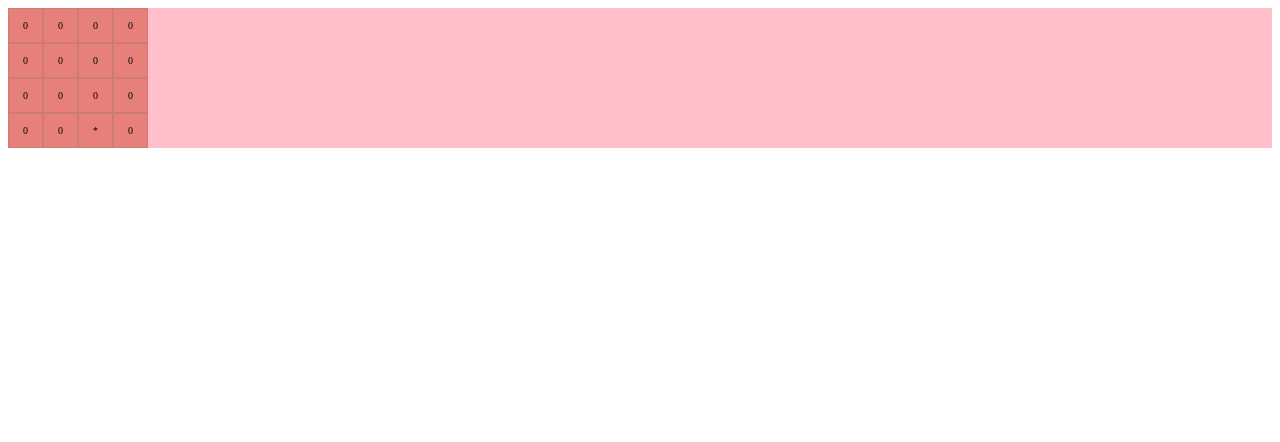
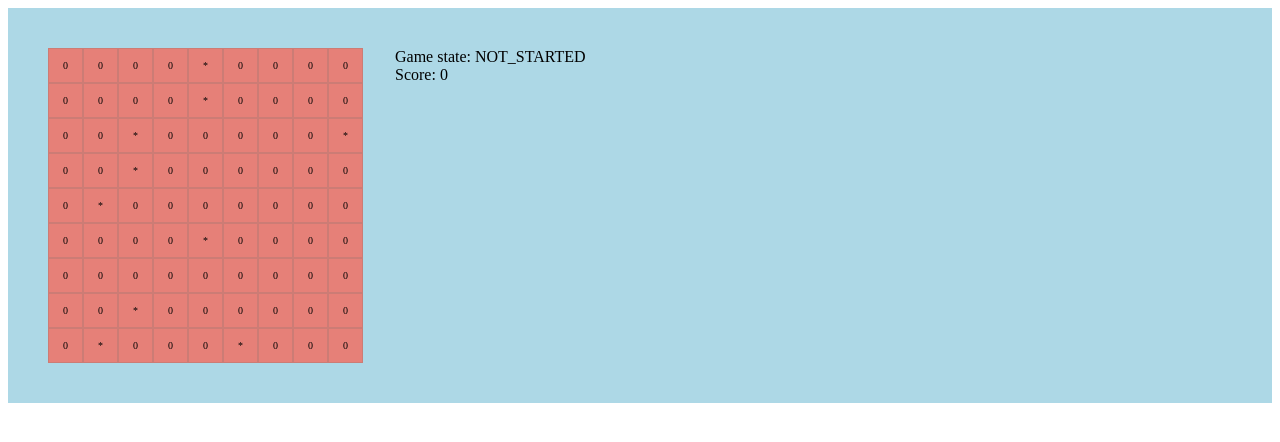
Before and after one commit to damianpolak/minesweeper, an Angular app: page / in a window 1280 px wide. Shown: the top 442 px of the page. Built offline with nearby package versions, Linux system fonts and the light colour scheme.

Commit message:
outputs from board, export from app to game component

```diff
--- a/src/app/app.component.html
+++ b/src/app/app.component.html
@@ -1 +1,2 @@
-<app-board [level]="selectedLevel"></app-board>
+<!-- <app-board [level]="selectedLevel" (onGameStateChange)="updateGameState($event)"></app-board> -->
+<app-game></app-game>
--- a/src/app/app.component.ts
+++ b/src/app/app.component.ts
@@ -7,15 +7,10 @@ import { Global } from './core/classes/global.class';
   templateUrl: './app.component.html',
   styleUrls: ['./app.component.scss']
 })
-export class AppComponent implements OnInit {
-  title = 'minesweeper';
-  public selectedLevel: Level;
+export class AppComponent {
+  // public selectedLevel: Level;
 
   constructor() {
-    this.selectedLevel = Global.getLevel(LEVELS.TEST);
-  }
-
-  ngOnInit(): void {
-
+    // this.selectedLevel = Global.getLevel(LEVELS.LOW);
   }
 }
--- a/src/app/board/board.component.ts
+++ b/src/app/board/board.component.ts
@@ -1,5 +1,5 @@
-import { Component, Input, OnInit } from '@angular/core';
-import { LEVELS, Level, STATES } from '../core/interfaces/global.interface';
+import { Component, EventEmitter, Input, OnInit, Output } from '@angular/core';
+import { GameState, LEVELS, Level, STATES } from '../core/interfaces/global.interface';
 import { Address, Field, SYMBOLS } from '../core/interfaces/field.interface';
 import { Global } from '../core/classes/global.class';
 
@@ -11,6 +11,8 @@ import { Global } from '../core/classes/global.class';
 export class BoardComponent implements OnInit {
 
   @Input() level: Level = { name: LEVELS.LOW, row: 10, col: 10, mines: 5 };
+  @Output() onGameStateChange = new EventEmitter<GameState>();
+  @Output() onMatrixUpdate = new EventEmitter<Field[][]>();
 
   public boardReady: boolean = false;
   public matrix: Field[][] = [];
@@ -18,6 +20,8 @@ export class BoardComponent implements OnInit {
   private _col: number = 0;
   private _row: number = 0;
   public addressClicked: Address = { row: 0, col: 0};
+
+  constructor() {}
 
   ngOnInit(): void {
     console.log(`=== level`, this.level);
@@ -63,9 +67,10 @@ export class BoardComponent implements OnInit {
     return addresses;
   }
 
-  public setGameState(state: STATES): { before: STATES, after: STATES } {
-    let result = { before: this._gameState, after: state };
+  public setGameState(state: STATES): GameState {
+    let result: GameState = { before: this._gameState, current: state };
     this._gameState = state;
+    this.onGameStateChange.emit(result);
     return result;
   }
 
@@ -88,22 +93,27 @@ export class BoardComponent implements OnInit {
     }
 
     if (this.getGameState() === STATES.FIRST_CLICK) {
+      // this.score.init(this.matrix);
       this.setGameState(STATES.RUNNING);
     }
 
     if (this.getGameState() === STATES.RUNNING) {
-      if (this.isFieldMines(addr.row, addr.col)) {
+      if (this.isFieldMined(addr.row, addr.col)) {
         this.setGameState(STATES.LOSE);
       }
 
       if (this.isFieldEmpty(addr.row, addr.col)) {
-        return this.discoverEmptyFields(addr.row, addr.col);
+        // return this.discoverEmptyFields(addr.row, addr.col);
+        this.discoverEmptyFields(addr.row, addr.col);
       }
 
       if (this.isFieldMarked(addr.row, addr.col)) {
-        return this.discoverMarkedFields(addr.row, addr.col);
+        // return this.discoverMarkedFields(addr.row, addr.col);
+        this.discoverMarkedFields(addr.row, addr.col);
       }
     }
+
+    this.onMatrixUpdate.emit(this.matrix);
   }
 
   public onPlayerRightClick(event: any): void {
@@ -182,7 +192,7 @@ export class BoardComponent implements OnInit {
     }
   }
 
-  public isFieldMines(x: number, y: number): boolean {
+  public isFieldMined(x: number, y: number): boolean {
     return this.matrix[x][y].value === SYMBOLS.MINE ? true : false;
   };
 
@@ -213,6 +223,7 @@ export class BoardComponent implements OnInit {
     this.discoveredList.push([`${x}|${y}|${this.matrix[x][y].value}`]);
     return [x, y];
   };
+
 
   public discoverEmptyFields(x: number, y: number): void {
     if (this.testMatrixEdges(x, y)) {
--- /dev/null
+++ b/src/app/core/services/score.service.ts
@@ -0,0 +1,38 @@
+import { Injectable } from '@angular/core';
+import { Field, SYMBOLS } from '../interfaces/field.interface';
+
+@Injectable({
+  providedIn: 'root'
+})
+export class ScoreService {
+
+  private _discovered: number = 0;
+  private _toDiscover: number = 0;
+
+  get discovered(): number {
+    return this._discovered;
+  }
+
+  get toDiscover(): number {
+    return this._toDiscover;
+  }
+
+  get toDiscoverPerc(): number {
+    return (100 * this._toDiscover) / this._discovered;
+  }
+
+  constructor() { }
+
+  public init(inputMatrix: Field[][]): void {
+    inputMatrix.forEach(row => {
+      row.forEach(cell => {
+        this._toDiscover = cell.value != SYMBOLS.MINE ? this._toDiscover++ : this._toDiscover;
+      })
+    });
+  }
+
+  public increment(): number {
+    this._discovered++;
+    return this._discovered;
+  }
+}
--- a/src/app/game/game.component.html
+++ b/src/app/game/game.component.html
@@ -1 +1,9 @@
-<p>game works!</p>
+<div class="game">
+  <div class="board">
+    <app-board [level]="selectedLevel" (onGameStateChange)="updateGameState($event)" (onMatrixUpdate)="updateGameScore($event)"></app-board>
+  </div>
+  <div class="score">
+    <span>Game state: {{ gameState }}</span>
+    <span>Score: {{ discovered }}</span>
+  </div>
+</div>
--- a/src/app/game/game.component.scss
+++ b/src/app/game/game.component.scss
@@ -0,0 +1,15 @@
+.game {
+  display: flex;
+  flex-direction: row;
+  padding: 2.5rem;
+  background-color: lightblue;
+
+  .board {
+    padding-right: 2rem;
+  }
+
+  .score {
+    display: flex;
+    flex-direction: column;
+  }
+}
--- a/src/app/game/game.component.ts
+++ b/src/app/game/game.component.ts
@@ -1,10 +1,39 @@
 import { Component } from '@angular/core';
+import { Game } from '../core/interfaces/game.interface';
+import { GameScore, GameState, LEVELS, Level, STATES } from '../core/interfaces/global.interface';
+import { Global } from '../core/classes/global.class';
+import { Field } from '../core/interfaces/field.interface';
+import { ScoreService } from '../core/services/score.service';
 
 @Component({
   selector: 'app-game',
   templateUrl: './game.component.html',
   styleUrls: ['./game.component.scss']
 })
-export class GameComponent {
+export class GameComponent implements Game {
+  selectedLevel: Level;
+  gameState: STATES;
+
+  constructor(public score: ScoreService) {
+    this.selectedLevel = Global.getLevel(LEVELS.LOW);
+    this.gameState = STATES.NOT_STARTED;
+    this.discovered = 0;
+    this.toDiscover = 0;
+    this.matrix = [];
+  }
+
+  public readonly matrix: Field[][];
+
+  public discovered: number;
+  public toDiscover: number;
+
+  public updateGameState(state: GameState): void {
+    this.gameState = state.current;
+    console.log(`=== updateGameState`, state);
+  }
+
+  public updateGameScore(event: Field[][]): void {
+    console.log(`=== updateGameScore`, event);
+  }
 
 }
```
Also changed, not shown: src/app/core/interfaces/game.interface.ts (added, +13 -0 lines), src/app/core/interfaces/global.interface.ts (+10 -0 lines).
